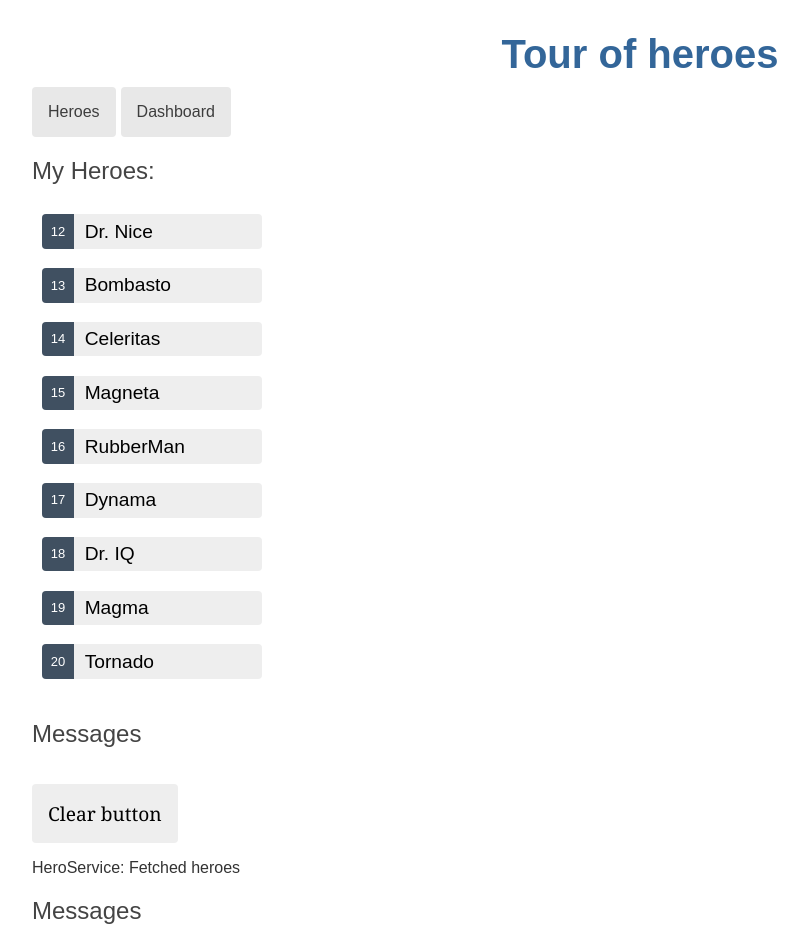
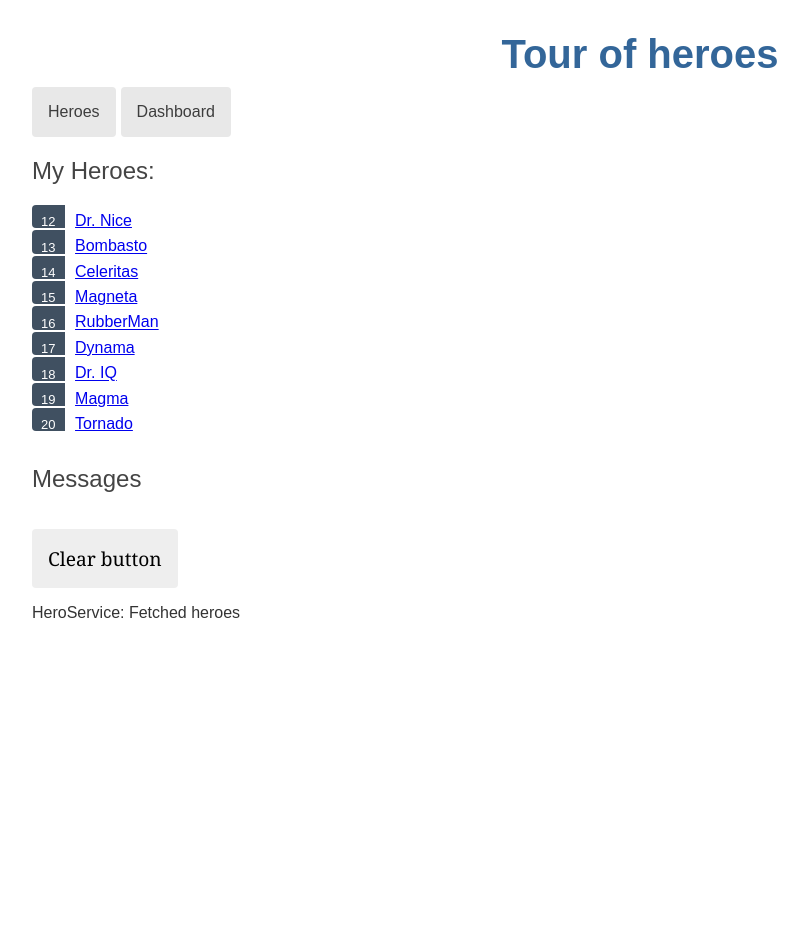
Before and after one commit to SVKdano/angular_TourOfHeroes, an Angular app in the folder angular-tour-of-heroes/: page /heroes in a window 1280 px wide. Shown: the top 952 px of the page, without its empty margins (0-808 px from the left). After the commit the page ends 800 px from the top, so only its background shows below. Built offline with nearby package versions, Linux system fonts and the light colour scheme.

Commit message:
routing chapter done

```diff
--- a/angular-tour-of-heroes/src/app/app-routing.module.ts
+++ b/angular-tour-of-heroes/src/app/app-routing.module.ts
@@ -3,6 +3,7 @@ import { NgModule } from '@angular/core';
 import { RouterModule, Routes } from '@angular/router';
 import { HeroesComponent } from './heroes/heroes.component';
 import {DashboardComponent} from "./dashboard/dashboard.component";
+import {HeroDetailComponent} from "./hero-detail/hero-detail.component";
 
 //generated by ng g m app-routing --flat --module=app
 //--flat means to put it in app folder
@@ -12,6 +13,8 @@ import {DashboardComponent} from "./dashboard/dashboard.component";
 const routes: Routes = [
   { path: 'heroes', component: HeroesComponent },
   { path: 'dashboard', component: DashboardComponent },
+  //added route to display hero details
+  { path: 'detail/:id', component: HeroDetailComponent },
   { path: '', redirectTo: '/dashboard', pathMatch:"full" }
 ];
 
--- a/angular-tour-of-heroes/src/app/dashboard/dashboard.component.html
+++ b/angular-tour-of-heroes/src/app/dashboard/dashboard.component.html
@@ -1,6 +1,7 @@
 <h2>Top Heroes</h2>
 <div class="heroes-menu">
-  <a *ngFor="let hero of heroes">
+  <a *ngFor="let hero of heroes"
+     routerLink="/detail/{{hero.id}}">
     {{hero.name}}
   </a>
 </div>
--- a/angular-tour-of-heroes/src/app/dashboard/dashboard.component.ts
+++ b/angular-tour-of-heroes/src/app/dashboard/dashboard.component.ts
@@ -20,6 +20,7 @@ export class DashboardComponent implements OnInit {
   }
 
   getHeroes(): void {
-    this.heroService.getHeroes().subscribe(heroes => this.heroes = heroes.slice(1,5))
+    this.heroService.getHeroes()
+      .subscribe(heroes => this.heroes = heroes.slice(1,5))
   }
 }
--- a/angular-tour-of-heroes/src/app/hero-detail/hero-detail.component.ts
+++ b/angular-tour-of-heroes/src/app/hero-detail/hero-detail.component.ts
@@ -1,5 +1,9 @@
 import { Component, OnInit , Input } from '@angular/core';
 import { Hero } from "../hero";
+import { ActivatedRoute } from '@angular/router';
+import { Location } from '@angular/common';
+
+import { HeroService } from '../services/hero.service';
 
 @Component({
   selector: 'app-hero-detail',
@@ -9,9 +13,21 @@ import { Hero } from "../hero";
 export class HeroDetailComponent implements OnInit {
   @Input() hero?: Hero;
 
-  constructor() { }
+  constructor(
+    //contains info about actual route (URL)
+    private route: ActivatedRoute,
+    //let me navigate back
+    private location: Location,
+    //contains heroes
+    private heroService: HeroService
+  ) { }
 
   ngOnInit(): void {
+    this.getHero()
   }
 
+  getHero(): void {
+    const id = Number(this.route.snapshot.paramMap.get('id'));
+    this.heroService.getHero(id).subscribe(hero => this.hero = hero);
+  }
 }
--- a/angular-tour-of-heroes/src/app/heroes/heroes.component.html
+++ b/angular-tour-of-heroes/src/app/heroes/heroes.component.html
@@ -1,12 +1,9 @@
 <h2>My Heroes:</h2>
 <ul class="heroes">
   <li *ngFor="let hero of heroes">
-    <button [class.selected]="selectedHero === hero" type="button"
-            (click)="onSelect(hero)">
+    <a routerLink="/detail/{{hero.id}}">
       <span class="badge">{{hero.id}}</span>
       <span class="name">{{hero.name}}</span>
-    </button>
+    </a>
   </li>
 </ul>
-
-<app-hero-detail [hero]="selectedHero"></app-hero-detail>
--- a/angular-tour-of-heroes/src/app/heroes/heroes.component.ts
+++ b/angular-tour-of-heroes/src/app/heroes/heroes.component.ts
@@ -12,21 +12,15 @@ import { MessagesService } from "../services/messages.service";
 
 export class HeroesComponent implements OnInit {
  heroes: Hero[] = [];
- selectedHero?: Hero;
 
   constructor(private heroService: HeroService, private messageService: MessagesService) { }
-
-  onSelect(hero: Hero) {
-   this.selectedHero = hero;
-   this.messageService.add(`HeroesComponent: Selected hero id = ${ hero.id }`);
-  }
-
 
   ngOnInit(): void {
    this.getHeroes();
   }
 
   getHeroes() : void {
-   this.heroService.getHeroes().subscribe(heroes => this.heroes = heroes );
+   this.heroService.getHeroes()
+     .subscribe(heroes => this.heroes = heroes );
   }
 }
--- a/angular-tour-of-heroes/src/app/services/hero.service.ts
+++ b/angular-tour-of-heroes/src/app/services/hero.service.ts
@@ -17,4 +17,12 @@ export class HeroService {
     return heroes;
   }
 
+  getHero(id: number): Observable<Hero> {
+    // For now, assume that a hero with the specified `id` always exists.
+    // Error handling will be added in the next step of the tutorial.
+    const hero = HEROES.find(h => h.id === id)!;
+    this.messageService.add(`HeroService: fetched hero id=${id}`);
+    return of(hero);
+  }
+
 }
```
